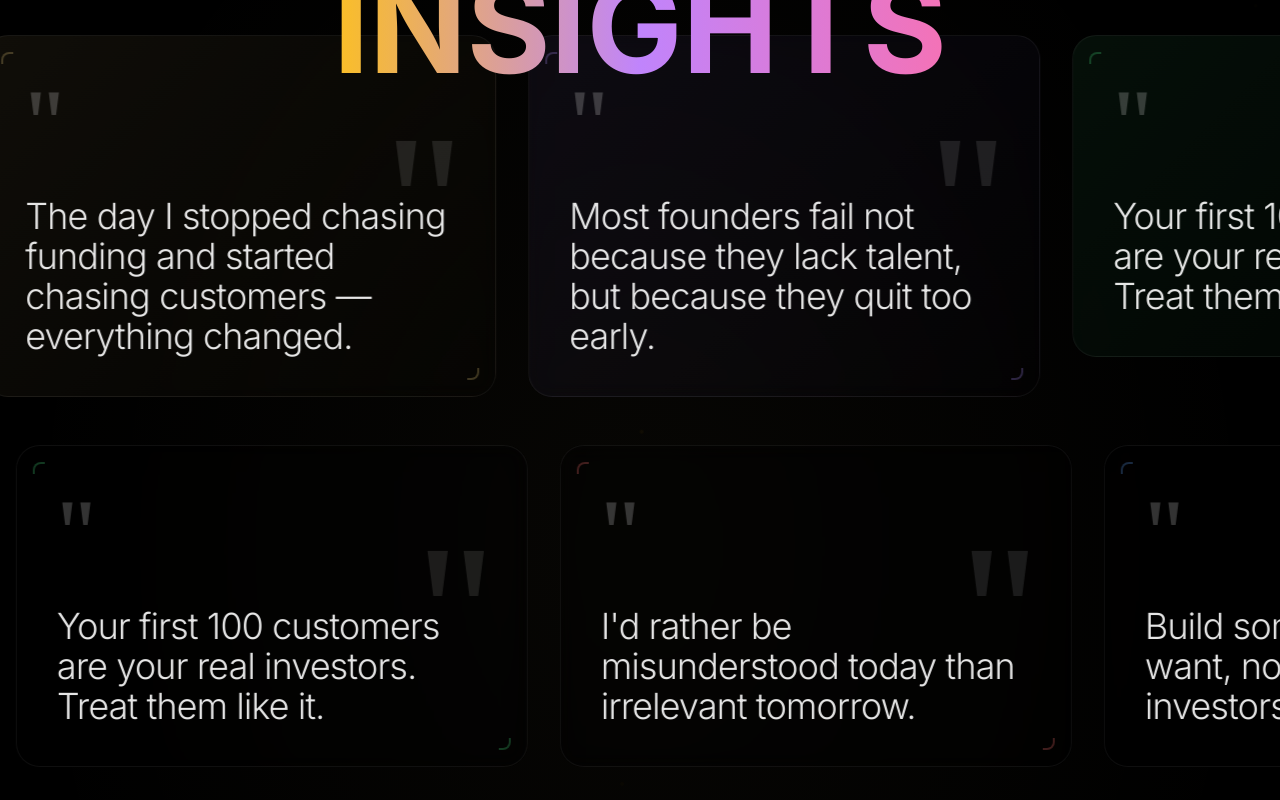
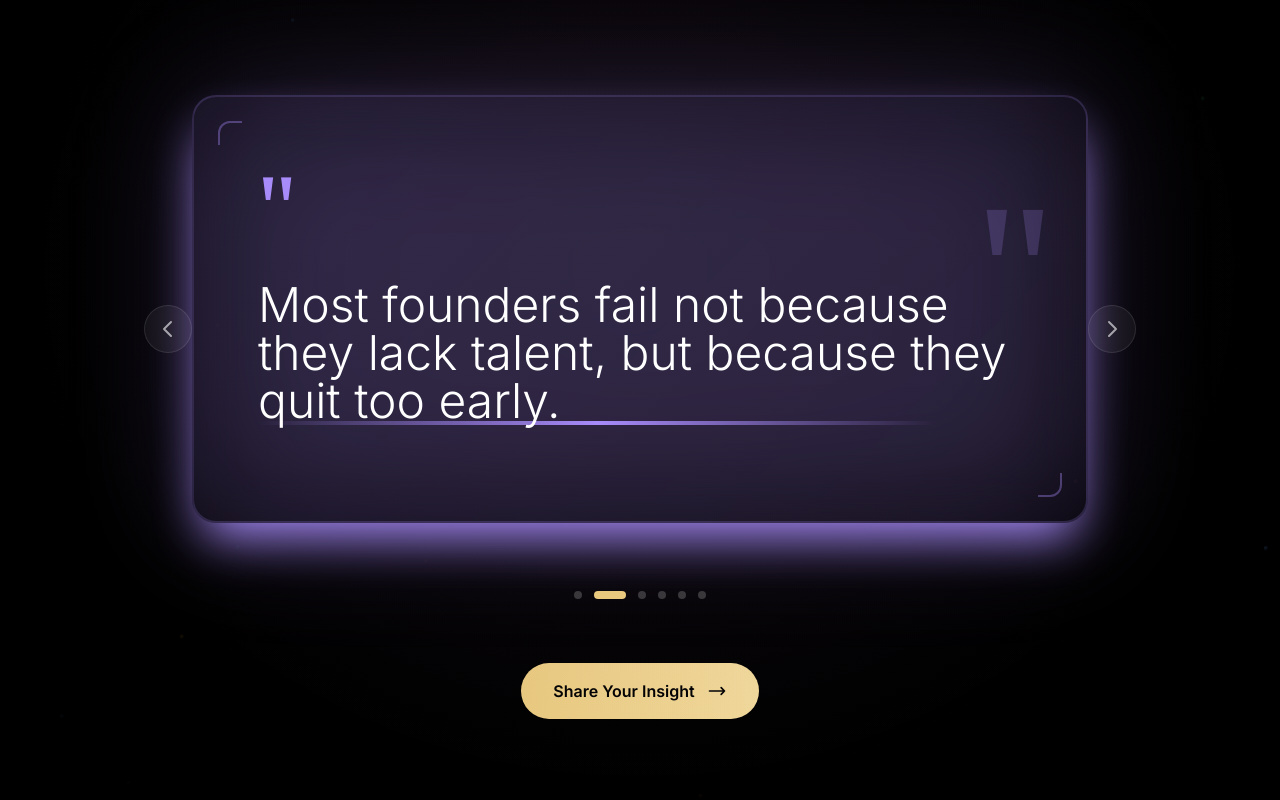
Before and after one commit to jassu-borana/TFS, a Next.js app: page / in a window 1280 px wide. Shown: the part 5480-6280 px from the top of the page. Built offline with nearby package versions, Linux system fonts and the light colour scheme.

Commit message:
updated UI / fixes

```diff
--- a/src/components/QuotesSection.tsx
+++ b/src/components/QuotesSection.tsx
@@ -1,98 +1,102 @@
 "use client";
 
 import { motion, useScroll, useTransform, useSpring } from "framer-motion";
-import { useRef, useState } from "react";
+import { useRef, useState, useEffect } from "react";
 
 const QUOTES = [
   {
     quote: "The day I stopped chasing funding and started chasing customers — everything changed.",
     color: "#e8c97e",
+
   },
   {
     quote: "Most founders fail not because they lack talent, but because they quit too early.",
     color: "#a78bfa",
+
   },
   {
     quote: "Your first 100 customers are your real investors. Treat them like it.",
     color: "#4ade80",
+
   },
   {
     quote: "I'd rather be misunderstood today than irrelevant tomorrow.",
     color: "#f87171",
+
   },
   {
     quote: "Build something people want, not something investors want to hear.",
     color: "#60a5fa",
+
   },
   {
     quote: "The best pitch deck is a profitable business.",
     color: "#fbbf24",
+
   },
 ];
 
 export default function QuotesSection() {
   const containerRef = useRef<HTMLDivElement>(null);
-  const [hoveredIndex, setHoveredIndex] = useState<number | null>(null);
+  const [currentIndex, setCurrentIndex] = useState(0);
+  const [direction, setDirection] = useState(0);
 
-  const { scrollYProgress } = useScroll({
-    target: containerRef,
-    offset: ["start end", "end start"],
-  });
+  useEffect(() => {
+    const interval = setInterval(() => {
+      setDirection(1);
+      setCurrentIndex((prev) => (prev + 1) % QUOTES.length);
+    }, 5000);
 
-  const x1 = useSpring(useTransform(scrollYProgress, [0, 1], ["0%", "-25%"]), {
-    stiffness: 25,
-    damping: 15,
-    mass: 0.3,
-  });
+    return () => clearInterval(interval);
+  }, []);
 
-  const x2 = useSpring(useTransform(scrollYProgress, [0, 1], ["0%", "25%"]), {
-    stiffness: 25,
-    damping: 15,
-    mass: 0.3,
-  });
+  const handlePrevious = () => {
+    setDirection(-1);
+    setCurrentIndex((prev) => (prev - 1 + QUOTES.length) % QUOTES.length);
+  };
 
-  const x3 = useSpring(useTransform(scrollYProgress, [0, 1], ["0%", "-20%"]), {
-    stiffness: 25,
-    damping: 15,
-    mass: 0.3,
-  });
+  const handleNext = () => {
+    setDirection(1);
+    setCurrentIndex((prev) => (prev + 1) % QUOTES.length);
+  };
 
   return (
     <section
       ref={containerRef}
-      className="relative overflow-hidden py-32 bg-black min-h-screen flex items-center"
+      className="relative overflow-hidden py-24 bg-black"
     >
-      {/* Animated background gradient */}
+      {/* Animated background */}
       <div className="absolute inset-0">
         <div className="absolute inset-0 bg-[radial-gradient(ellipse_at_center,rgba(232,201,126,0.03)_0%,transparent_70%)]" />
+        <div className="absolute inset-0 bg-[radial-gradient(ellipse_at_center,rgba(168,85,247,0.03)_30%,transparent_70%)]" />
 
         {/* Floating particles */}
-        {[...Array(30)].map((_, i) => (
+        {[...Array(20)].map((_, i) => (
           <motion.div
             key={i}
             animate={{
-              y: [0, -100, 0],
-              x: [0, 50, 0],
-              opacity: [0, 0.3, 0],
+              y: [0, -50, 0],
+              opacity: [0, 0.2, 0],
             }}
             transition={{
-              duration: 10 + i,
+              duration: 8 + i,
               repeat: Infinity,
-              delay: i * 0.5,
+              delay: i * 0.3,
             }}
-            className="absolute w-1 h-1 rounded-full bg-amber-400/20"
+            className="absolute w-1 h-1 rounded-full"
             style={{
               left: `${Math.random() * 100}%`,
               top: `${Math.random() * 100}%`,
+              background: `linear-gradient(135deg, ${QUOTES[i % QUOTES.length].color}, transparent)`,
             }}
           />
         ))}
       </div>
 
       {/* Main heading */}
-      <div className="absolute top-20 left-1/2 -translate-x-1/2 text-center z-20 w-full px-4">
+      <div className="relative z-10 text-center mb-16">
         <motion.div
-          initial={{ opacity: 0, y: 30 }}
+          initial={{ opacity: 0, y: 20 }}
           whileInView={{ opacity: 1, y: 0 }}
           viewport={{ once: true }}
           className="inline-block"
@@ -100,93 +104,81 @@ export default function QuotesSection() {
           <span className="text-xs font-mono tracking-[0.3em] text-amber-400/60 uppercase mb-4 block">
             Founder Wisdom
           </span>
-          <h2 className="text-7xl md:text-9xl font-bold">
+          <h2 className="text-5xl md:text-7xl font-bold">
             <span className="bg-gradient-to-r from-white via-white to-white/40 bg-clip-text text-transparent">
-              RAW
+              REAL TALK FROM
             </span>
             <br />
             <span className="bg-gradient-to-r from-amber-400 via-purple-400 to-pink-400 bg-clip-text text-transparent">
-              INSIGHTS
+              REAL FOUNDERS
             </span>
           </h2>
         </motion.div>
       </div>
 
-      {/* Quote rows - full screen width */}
-      <div className="relative w-full z-10 mt-40">
-        {/* First row - scroll left */}
-        <div className="overflow-hidden py-6">
+      {/* Main Quote Carousel */}
+      <div className="relative max-w-5xl mx-auto px-4 z-20">
+        <div className="relative h-[500px] flex items-center justify-center">
+
             <motion.div
-            style={{ x: x1 }}
-            className="flex gap-8 w-max"
+              key={currentIndex}
+              custom={direction}
+              initial={{ opacity: 0, x: direction > 0 ? 200 : -200 }}
+              animate={{ opacity: 1, x: 0 }}
+              exit={{ opacity: 0, x: direction > 0 ? -200 : 200 }}
+              transition={{
+                type: "spring",
+                stiffness: 100,
+                damping: 20,
+                mass: 1
+              }}
+              className="absolute w-full"
             >
-            {[...QUOTES, ...QUOTES, ...QUOTES].map((q, i) => (
-              <motion.div
-                key={`row1-${i}`}
-                onHoverStart={() => setHoveredIndex(i)}
-                onHoverEnd={() => setHoveredIndex(null)}
-                whileHover={{ scale: 1.05, y: -10 }}
-                transition={{ type: "spring", stiffness: 400, damping: 20 }}
-              >
-                <QuoteCard
-                  quote={q.quote}
-                  color={q.color}
-                  isHovered={hoveredIndex === i}
-                />
+              <QuoteCard quote={QUOTES[currentIndex]} />
             </motion.div>
-            ))}
-          </motion.div>
+
         </div>
 
-        {/* Second row - scroll right */}
-        <div className="overflow-hidden py-6">
-          <motion.div
-            style={{ x: x2 }}
-            className="flex gap-8 w-max"
+        {/* Navigation Dots */}
+        <div className="flex justify-center gap-3 mt-8">
+          {QUOTES.map((_, index) => (
+            <button
+              key={index}
+              onClick={() => {
+                setDirection(index > currentIndex ? 1 : -1);
+                setCurrentIndex(index);
+              }}
+              className="group relative"
             >
-            {[...QUOTES.slice(2), ...QUOTES, ...QUOTES.slice(0, 2)].map((q, i) => (
-              <motion.div
-                key={`row2-${i}`}
-                onHoverStart={() => setHoveredIndex(i + 10)}
-                onHoverEnd={() => setHoveredIndex(null)}
-                whileHover={{ scale: 1.05, y: -10 }}
-                transition={{ type: "spring", stiffness: 400, damping: 20 }}
-              >
-                <QuoteCard
-                  quote={q.quote}
-                  color={q.color}
-                  variant="outline"
-                  isHovered={hoveredIndex === i + 10}
+              <div
+                className={`w-2 h-2 rounded-full transition-all duration-300 ${
+                  index === currentIndex
+                    ? "w-8 bg-[#e8c97e]"
+                    : "bg-white/20 group-hover:bg-white/40"
+                }`}
               />
-              </motion.div>
+            </button>
           ))}
-          </motion.div>
         </div>
 
-        {/* Third row - scroll left */}
-        <div className="overflow-hidden py-6">
-          <motion.div
-            style={{ x: x3 }}
-            className="flex gap-8 w-max"
+        {/* Navigation Arrows */}
+        <button
+          onClick={handlePrevious}
+          className="absolute left-4 top-1/2 -translate-y-1/2 w-12 h-12 rounded-full bg-white/5 border border-white/10 backdrop-blur-sm flex items-center justify-center text-white/60 hover:text-white hover:border-[#e8c97e]/40 transition-all z-30"
         >
-            {[...QUOTES.slice(1), ...QUOTES, ...QUOTES.slice(0, 1)].map((q, i) => (
-              <motion.div
-                key={`row3-${i}`}
-                onHoverStart={() => setHoveredIndex(i + 20)}
-                onHoverEnd={() => setHoveredIndex(null)}
-                whileHover={{ scale: 1.05, y: -10 }}
-                transition={{ type: "spring", stiffness: 400, damping: 20 }}
+          <svg className="w-6 h-6" fill="none" viewBox="0 0 24 24" stroke="currentColor">
+            <path strokeLinecap="round" strokeLinejoin="round" strokeWidth={2} d="M15 19l-7-7 7-7" />
+          </svg>
+        </button>
+
+        <button
+          onClick={handleNext}
+          className="absolute right-4 top-1/2 -translate-y-1/2 w-12 h-12 rounded-full bg-white/5 border border-white/10 backdrop-blur-sm flex items-center justify-center text-white/60 hover:text-white hover:border-[#e8c97e]/40 transition-all z-30"
         >
-                <QuoteCard
-                  quote={q.quote}
-                  color={q.color}
-                  variant="glass"
-                  isHovered={hoveredIndex === i + 20}
-                />
-              </motion.div>
-            ))}
-          </motion.div>
-        </div>
+          <svg className="w-6 h-6" fill="none" viewBox="0 0 24 24" stroke="currentColor">
+            <path strokeLinecap="round" strokeLinejoin="round" strokeWidth={2} d="M9 5l7 7-7 7" />
+          </svg>
+        </button>
       </div>
 
       {/* Bottom CTA */}
@@ -194,17 +186,17 @@ export default function QuotesSection() {
         initial={{ opacity: 0, y: 30 }}
         whileInView={{ opacity: 1, y: 0 }}
         viewport={{ once: true }}
-        transition={{ delay: 0.6 }}
-        className="absolute bottom-20 left-1/2 -translate-x-1/2 z-20"
+        transition={{ delay: 0.4 }}
+        className="text-center mt-16"
       >
         <motion.a
           href="/apply"
-          className="inline-flex items-center gap-3 px-8 py-4 rounded-full bg-white/5 backdrop-blur-sm border border-white/10 text-white font-medium group"
-          whileHover={{ scale: 1.05, borderColor: "#e8c97e" }}
+          className="inline-flex items-center gap-3 px-8 py-4 rounded-full bg-gradient-to-r from-[#e8c97e] to-[#f0d89a] text-black font-semibold group"
+          whileHover={{ scale: 1.05 }}
           whileTap={{ scale: 0.95 }}
         >
           <span>Share Your Insight</span>
-          <svg className="w-4 h-4 group-hover:translate-x-1 transition-transform" fill="none" viewBox="0 0 24 24" stroke="currentColor">
+          <svg className="w-5 h-5 group-hover:translate-x-1 transition-transform" fill="none" viewBox="0 0 24 24" stroke="currentColor">
             <path strokeLinecap="round" strokeLinejoin="round" strokeWidth={2} d="M17 8l4 4m0 0l-4 4m4-4H3" />
           </svg>
         </motion.a>
@@ -213,91 +205,79 @@ export default function QuotesSection() {
   );
 }
 
-function QuoteCard({
-  quote,
-  color,
-  variant = "filled",
-  isHovered,
-}: {
-  quote: string;
-  color: string;
-  variant?: "filled" | "outline" | "glass";
-  isHovered: boolean;
-}) {
+function QuoteCard({ quote }: { quote: typeof QUOTES[0] }) {
   return (
     <motion.div
-      className="w-[32rem] shrink-0 rounded-3xl p-10 relative cursor-pointer"
-      animate={{
-        background: variant === "filled"
-          ? `linear-gradient(135deg, ${color}12, ${color}02)`
-          : variant === "glass"
-          ? "rgba(255,255,255,0.03)"
-          : "rgba(0,0,0,0.3)",
-        backdropFilter: "blur(10px)",
-        borderColor: isHovered ? `${color}60` : "rgba(255,255,255,0.06)",
-        boxShadow: isHovered ? `0 20px 40px -20px ${color}` : "none",
-      }}
+      className="relative mx-auto max-w-4xl"
+      whileHover={{ scale: 1.02 }}
+      transition={{ type: "spring", stiffness: 300, damping: 20 }}
+    >
+      {/* Glow effect */}
+      <div
+        className="absolute inset-0 rounded-3xl blur-3xl opacity-20"
+        style={{ background: quote.color }}
+      />
+
+      {/* Main card */}
+      <div
+        className="relative p-12 md:p-16 rounded-3xl backdrop-blur-xl"
         style={{
-        border: "1.5px solid",
-        backdropFilter: "blur(10px)",
+          background: `linear-gradient(135deg, ${quote.color}15, ${quote.color}05)`,
+          border: `2px solid ${quote.color}30`,
+          boxShadow: `0 25px 50px -12px ${quote.color}`,
         }}
       >
-      {/* Glow effect */}
-      <motion.div
-        animate={{
-          opacity: isHovered ? 0.2 : 0,
-          scale: isHovered ? 1.2 : 1,
-        }}
-        className="absolute inset-0 rounded-3xl blur-2xl"
-        style={{ background: color }}
-      />
-
-      {/* Decorative quote mark - background */}
-      <div className="absolute top-6 right-8 text-[12rem] font-serif opacity-10 select-none">
+        {/* Large decorative quote mark */}
+        <div
+          className="absolute top-8 right-8 text-[12rem] font-serif opacity-20 select-none"
+          style={{ color: quote.color }}
+        >
           "
         </div>
 
         {/* Quote mark - foreground */}
+        <div className="relative z-10">
           <motion.div
-        animate={{
-          color: isHovered ? color : "rgba(255,255,255,0.2)",
-          scale: isHovered ? 1.2 : 1,
-          rotate: isHovered ? 5 : 0,
-        }}
-        className="text-8xl font-serif leading-none mb-6 relative z-10"
+            initial={{ scale: 1 }}
+            animate={{ scale: [1, 1.1, 1] }}
+            transition={{ duration: 2, repeat: Infinity }}
+            className="text-8xl font-serif leading-none mb-6"
+            style={{ color: quote.color }}
           >
             "
           </motion.div>
 
-      {/* Quote text - large and prominent */}
-      <motion.p
+          {/* Quote text */}
+          <p
+            className="text-3xl md:text-5xl font-light leading-relaxed text-white mb-8 relative z-10"
+            style={{ fontFamily: "var(--font-geist-sans)" }}
+          >
+            {quote.quote}
+          </p>
+
+
+
+          {/* Animated border */}
+          <motion.div
             animate={{
-          color: isHovered ? "white" : "rgba(255,255,255,0.9)",
+              width: ["0%", "100%", "0%"],
             }}
-        className="text-3xl md:text-4xl font-light leading-relaxed tracking-tight relative z-10"
-        style={{
-          fontFamily: "var(--font-geist-sans)",
+            transition={{
+              duration: 5,
+              repeat: Infinity,
+              ease: "easeInOut",
             }}
-      >
-        {quote}
-      </motion.p>
-
-      {/* Animated underline on hover */}
-      <motion.div
-        initial={{ width: "0%" }}
-        animate={{ width: isHovered ? "100%" : "0%" }}
-        transition={{ duration: 0.5, ease: "easeOut" }}
-        className="absolute bottom-0 left-0 h-1 rounded-b-3xl"
-        style={{
-          background: `linear-gradient(90deg, ${color}, transparent)`,
-        }}
+            className="absolute bottom-0 left-0 h-1 bg-gradient-to-r from-transparent via-white to-transparent"
+            style={{ background: `linear-gradient(90deg, transparent, ${quote.color}, transparent)` }}
           />
+        </div>
 
         {/* Corner accents */}
-      <div className="absolute top-4 left-4 w-3 h-3 border-l-2 border-t-2 rounded-tl-lg"
-           style={{ borderColor: `${color}40` }} />
-      <div className="absolute bottom-4 right-4 w-3 h-3 border-r-2 border-b-2 rounded-br-lg"
-           style={{ borderColor: `${color}40` }} />
+        <div className="absolute top-6 left-6 w-6 h-6 border-l-2 border-t-2 rounded-tl-xl"
+             style={{ borderColor: `${quote.color}60` }} />
+        <div className="absolute bottom-6 right-6 w-6 h-6 border-r-2 border-b-2 rounded-br-xl"
+             style={{ borderColor: `${quote.color}60` }} />
+      </div>
     </motion.div>
   );
 }
```
Lines whose indentation alone changed are shown as unchanged.
